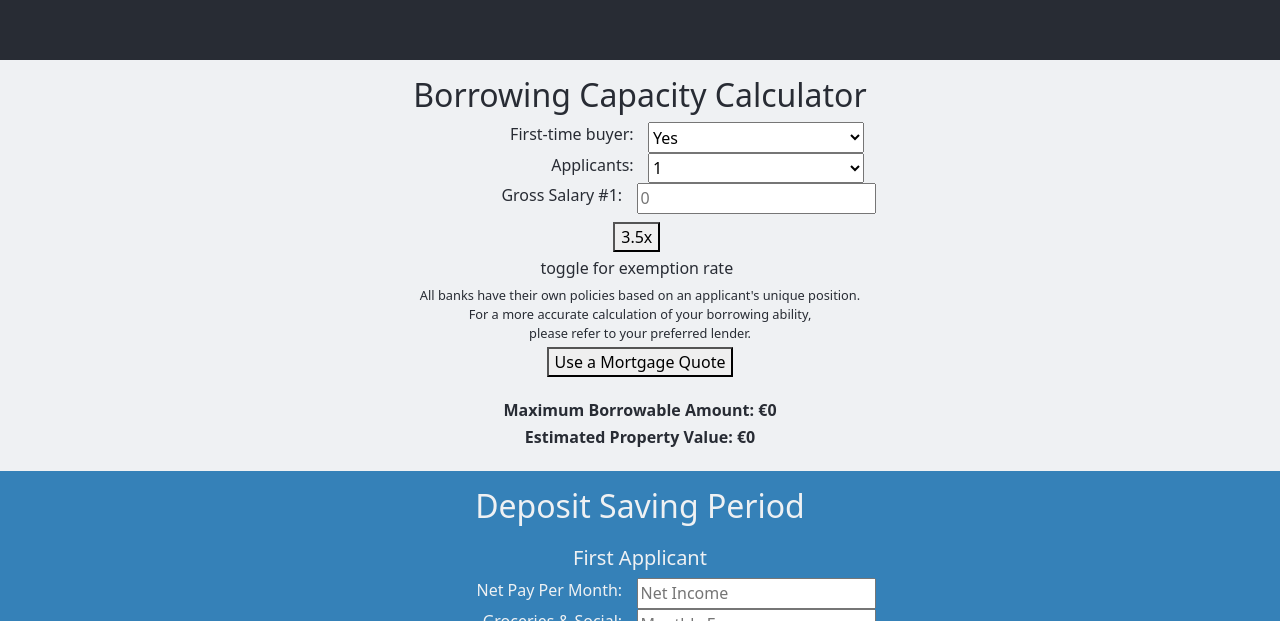
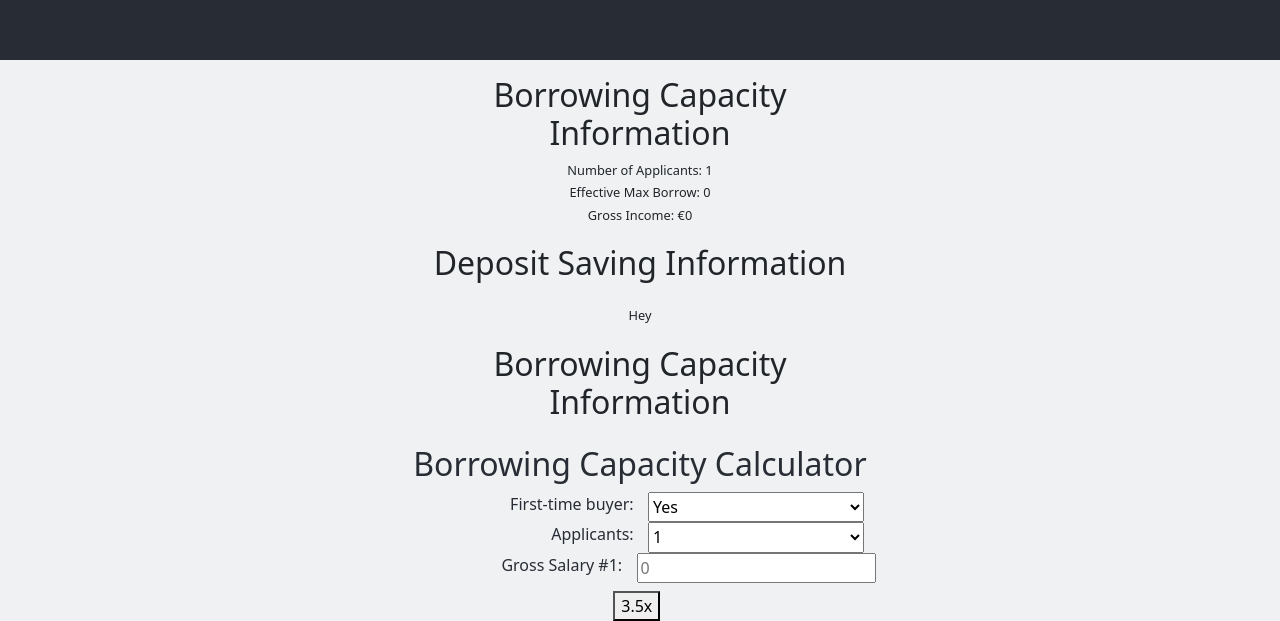
Before and after one commit to OisinWrites/Mortgage-Budgeter, a React (Create React App) app in the folder client/: page / in a window 1280 px wide. Shown: the part 740-1361 px from the top of the page. Built offline with nearby package versions, Linux system fonts and the light colour scheme.

Commit message:
Create folds

```diff
--- a/client/src/App.js
+++ b/client/src/App.js
@@ -5,7 +5,10 @@ import MortgageDetails from './components/MortgageDetails';
 import FinancialPlanner from './components/FinancialPlanner';
 import 'bootstrap/dist/css/bootstrap.min.css';
 import DepositSavingPeriod from './components/DepositSavingPeriod';
-
+import FoldDepositSavingPeriod from './components/FoldDepositSavingPeriod';
+import FoldBorrowingCapacityCalculator from './components/FoldBorrowingCapacityCalculator';
+import FoldMortgageDetails from './components/FoldMortgageDetails';
+import FoldFinancialPlanner from './components/FoldFinancialPlanner';
 
 function App() {
   const [isFirstTimeBuyer, setIsFirstTimeBuyer] = useState(true);
@@ -55,6 +58,17 @@ function App() {
         <h2>Mortgage and Savings Calculator</h2>
       </header>
       <main className="mortgage-budgeteer pb-3">
+      <div className="section">
+        <FoldBorrowingCapacityCalculator
+              numberOfApplicants={numberOfApplicants}
+              effectiveMaxBorrow={effectiveMaxBorrow}
+              applicantIncomes={applicantIncomes}
+              hasSecondApplicant={numberOfApplicants > 1}
+        /></div>
+      <div className="section"><FoldDepositSavingPeriod/></div>
+
+      <div className="section"><FoldMortgageDetails/></div>
+      <div className="section"><FoldFinancialPlanner/></div>
         <div className="bcc">
           <div className="section">
             <BorrowingCapacityCalculator
--- a/client/src/components/foldBorrowingCapacityCalculator.js
+++ b/client/src/components/foldBorrowingCapacityCalculator.js
@@ -0,0 +1,25 @@
+import React, { useState } from 'react';
+
+const FoldBorrowingCapacityCalculator = ({
+    numberOfApplicants,
+    effectiveMaxBorrow,
+    applicantIncomes,
+    hasSecondApplicant
+    }) => {
+        const grossIncome1 = applicantIncomes[0] || 0;
+        const grossIncome2 = hasSecondApplicant ? (applicantIncomes[1] || 0) : 0;
+
+        return (
+            <div>
+              <h2>Borrowing Capacity Information</h2>
+              <p>Number of Applicants: {numberOfApplicants}</p>
+              <p>Effective Max Borrow: {effectiveMaxBorrow}</p>
+              <p>Gross Income: €{grossIncome1}</p>
+              {hasSecondApplicant && (
+              <p>Gross Income: €{grossIncome2}</p>
+              )}
+            </div>
+          );
+    };
+
+    export default FoldBorrowingCapacityCalculator;
--- a/client/src/components/foldDepositSavingPeriod.js
+++ b/client/src/components/foldDepositSavingPeriod.js
@@ -0,0 +1,15 @@
+import React, { useState } from 'react';
+
+const FoldDepositSavingPeriod = ({
+
+    }) => {
+
+
+        return (
+            <div>
+                <h2>Deposit Saving Information</h2>
+            </div>
+        );
+    };
+
+    export default FoldDepositSavingPeriod;
--- a/client/src/components/foldFinancialPlanner.js
+++ b/client/src/components/foldFinancialPlanner.js
@@ -0,0 +1,15 @@
+import React, { useState } from 'react';
+
+const FoldFinancialPlanner = ({
+
+    }) => {
+
+
+        return (
+            <div>
+              <h2>Borrowing Capacity Information</h2>
+            </div>
+        );
+    };
+
+    export default FoldFinancialPlanner;
--- a/client/src/components/foldMortgageDetails.js
+++ b/client/src/components/foldMortgageDetails.js
@@ -0,0 +1,17 @@
+import React, { useState  } from 'react';
+
+const FoldMortgagePlanner = ({
+
+    }) => {
+
+
+    return (
+        <>
+            <div>
+                <p>Hey</p>
+            </div>
+        </>
+        );
+    };
+
+    export default FoldMortgagePlanner;
```
